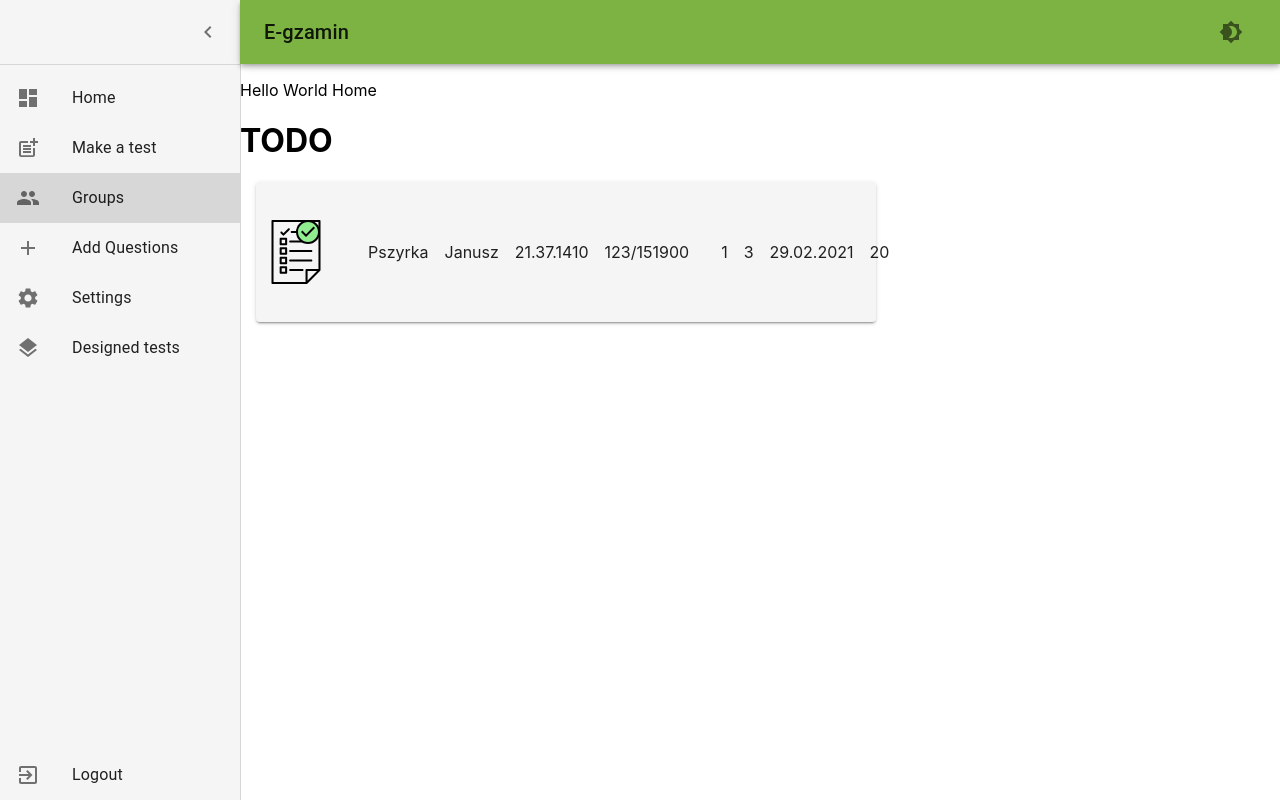
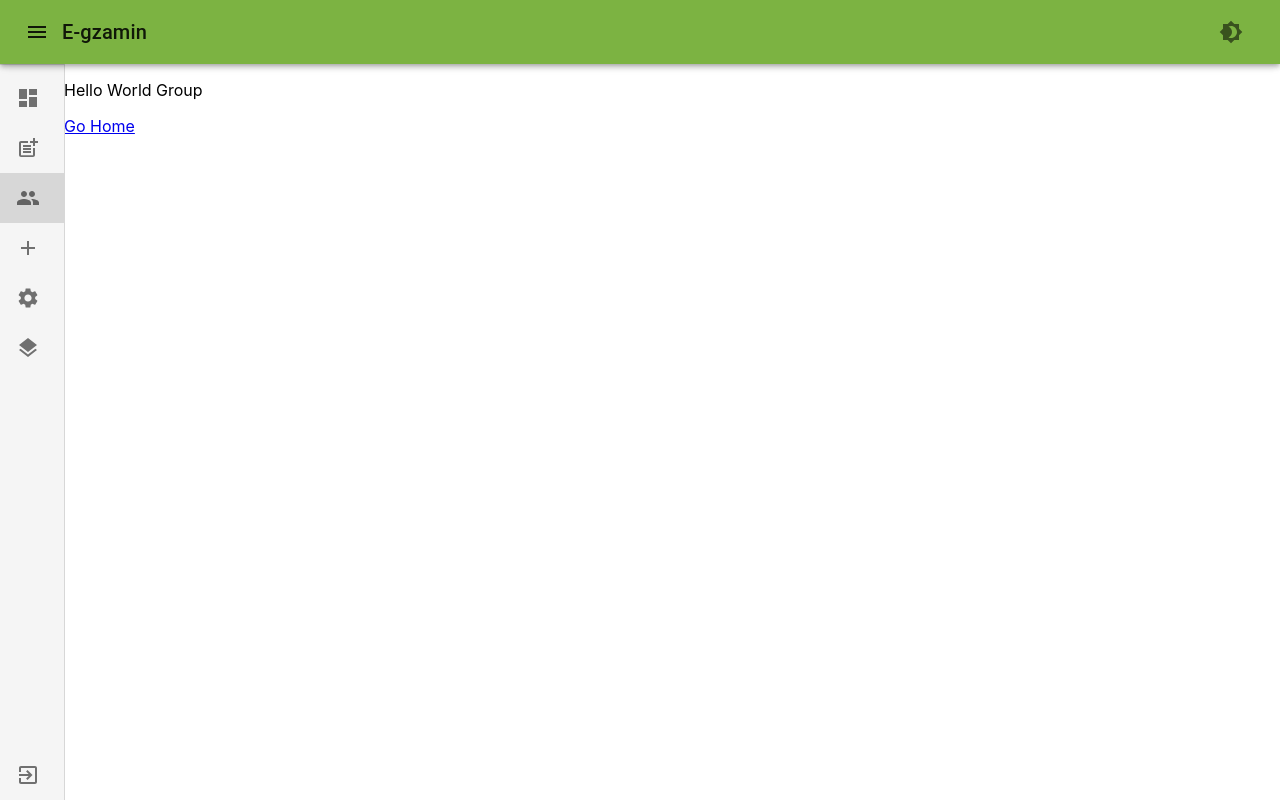
Before and after one commit to jBosak98/stock-market-game-frontend, a React (Create React App) app: page /group in a window 1280 px wide. Before the commit this address led to /. Built offline with nearby package versions, Linux system fonts and the light colour scheme; sample sign-in values are in the browser's storage.

Commit message:
ApplicationLayout as basic appTemplate, routes refactored, privateRoute

```diff
--- a/src/App.tsx
+++ b/src/App.tsx
@@ -1,14 +1,14 @@
-import MainRoute from "./routes/MainRoute";
 import React from "react";
 
+import "./App.scss";
+import ApplicationLayout from "./components/ApplicationLayout";
 import { ThemeModeProvider } from "./contexts/ThemeModeContext";
-import "./App.scss";
 
 const App = () => {
   return (
     <div className="App">
       <ThemeModeProvider>
-        <MainRoute />
+        <ApplicationLayout />
       </ThemeModeProvider>
     </div>
   );
--- /dev/null
+++ b/src/components/ApplicationLayout.tsx
@@ -0,0 +1,53 @@
+import React, { useState } from "react";
+import { makeStyles } from "@material-ui/core/styles";
+import { BrowserRouter } from "react-router-dom";
+
+import isLoggedIn from "../lib/isLoggedIn";
+import SimpleAppBar from "./SimpleAppBar";
+import SimpleDrawer from "./SimpleDrawer";
+import MainRoute from "../routes/MainRoute";
+
+const useStyles = makeStyles((theme) => ({
+  content: {
+    width: "100%",
+    backgroundColor: theme.palette.background.default,
+  },
+  appbarSpace: {
+    height: "64px",
+    overflow: "auto",
+  },
+  mainContainer: {
+    display: "flex",
+    height: "calc(100vh - 64px)",
+    overflow: "auto",
+    width: "100%",
+  },
+}));
+
+const ApplicationLayout = () => {
+  const [isDrawerOpened, setIsDrawerOpened] = useState<boolean>(false);
+  const isUserLoggedIn = isLoggedIn();
+  const styles = useStyles();
+  return (
+    <BrowserRouter>
+      <SimpleAppBar
+        isDrawerOpened={isUserLoggedIn && isDrawerOpened}
+        setIsDrawerOpened={setIsDrawerOpened}
+      />
+      {isUserLoggedIn && (
+        <SimpleDrawer
+          setIsDrawerOpened={setIsDrawerOpened}
+          isDrawerOpened={isDrawerOpened}
+        />
+      )}
+      <div className={styles.content}>
+        <div className={styles.appbarSpace} />
+        <div className={styles.mainContainer}>
+          <MainRoute />
+        </div>
+      </div>
+    </BrowserRouter>
+  );
+};
+
+export default ApplicationLayout;
--- a/src/components/SimpleAppBar.tsx
+++ b/src/components/SimpleAppBar.tsx
@@ -21,7 +21,7 @@ const useStyles = makeStyles((theme) => ({
 
 const SimpleAppBar = ({
   isDrawerOpened,
-  setIsDrawerOpened,
+  setIsDrawerOpened = () => {},
 }: {
   isDrawerOpened: boolean;
   setIsDrawerOpened: (drawState: boolean) => unknown;
--- a/src/routes/AuthRoute.tsx
+++ b/src/routes/AuthRoute.tsx
@@ -1,7 +1,6 @@
 import React from "react";
 import { BrowserRouter, Route, Switch, Redirect } from "react-router-dom";
 
-import SimpleAppBar from "../components/SimpleAppBar";
 import Register from "../components/Register";
 import Login from "../components/Login";
 
@@ -9,7 +8,6 @@ const AuthRoute = ({ match: { path } }: { match: { path: String } }) => {
   return (
     <>
       <BrowserRouter>
-        <SimpleAppBar isDrawerOpened={false} setIsDrawerOpened={() => {}} />
         <Switch>
           <Route exact path={`${path}/register`} component={Register} />
           <Route exact path={`${path}/login`} component={Login} />
--- a/src/routes/MainRoute.tsx
+++ b/src/routes/MainRoute.tsx
@@ -1,77 +1,29 @@
-import React, { useState } from "react";
+import React from "react";
 import { BrowserRouter, Route, Switch, Redirect } from "react-router-dom";
-import { makeStyles } from "@material-ui/core/styles";
 
 import AddQuest from "../components/AddQuest";
 import AuthRoute from "./AuthRoute";
+import PrivateRoute from "./PrivateRoute";
 import Group from "../components/Group";
 import Home from "../components/Home";
 import MakeTest from "../components/MakeTest";
 import Settings from "../components/Settings";
-import SimpleAppBar from "../components/SimpleAppBar";
-import SimpleDrawer from "../components/SimpleDrawer";
 import Tests from "../components/Tests";
-import isLoggedIn from "../lib/isLoggedIn";
-
-const useStyles = makeStyles((theme) => ({
-  content: {
-    width: "100%",
-    backgroundColor: theme.palette.background.default,
-  },
-  appbarSpace: {
-    height: "64px",
-    overflow: "auto",
-  },
-  mainContainer: {
-    display: "flex",
-    height: "calc(100vh - 64px)",
-    overflow: "auto",
-    width: "100%",
-  },
-}));
 
 function MainRoute() {
-  const [isDrawerOpened, setIsDrawerOpened] = useState<boolean>(true);
-  const isUserLoggedIn = isLoggedIn();
-  const styles = useStyles();
   return (
-    <BrowserRouter>
-      <SimpleAppBar
-        isDrawerOpened={isDrawerOpened}
-        setIsDrawerOpened={setIsDrawerOpened}
-      />
-      {isUserLoggedIn && (
-        <SimpleDrawer
-          setIsDrawerOpened={setIsDrawerOpened}
-          isDrawerOpened={isDrawerOpened}
-        />
-      )}
-      <div className={styles.content}>
-        <div className={styles.appbarSpace} />
-        <div className={styles.mainContainer}>
-          <_MainSwitch isLoggedIn={isUserLoggedIn} />
-        </div>
-      </div>
-    </BrowserRouter>
+    <Switch>
+      <PrivateRoute exact path="/" component={Home} />
+      <PrivateRoute exact path="/addquest" component={AddQuest} />
+      <PrivateRoute exact path="/group" component={Group} />
+      <PrivateRoute exact path="/maketest" component={MakeTest} />
+      <PrivateRoute exact path="/settings" component={Settings} />
+      <PrivateRoute exact path="/tests" component={Tests} />
+
+      <Route path="/auth" component={AuthRoute} />
+      <Redirect to="/" />
+    </Switch>
   );
 }
 
-const _MainSwitch = ({ isLoggedIn }: { isLoggedIn: Boolean }) => (
-  <Switch>
-    {isLoggedIn && (
-      <>
-        <Route exact path="/" component={Home} />
-        <Route exact path="/addquest" component={AddQuest} />
-        <Route exact path="/group" component={Group} />
-        <Route exact path="/maketest" component={MakeTest} />
-        <Route exact path="/settings" component={Settings} />
-        <Route exact path="/tests" component={Tests} />
-        <Redirect to="/" />
-      </>
-    )}
-    <Route path="/auth" component={AuthRoute} />
-    <Redirect to="/auth" />
-  </Switch>
-);
-
 export default MainRoute;
--- /dev/null
+++ b/src/routes/PrivateRoute.tsx
@@ -0,0 +1,30 @@
+import React from "react";
+import { Route, Redirect } from "react-router-dom";
+
+import isLoggedIn from "../lib/isLoggedIn";
+
+type PrivateRouteProps = {
+  component: React.FC;
+  exact: boolean;
+  path: string;
+};
+const PrivateRoute: React.FC<PrivateRouteProps> = ({
+  component: Component,
+  ...restProps
+}) => {
+  const isUserLoggedIn = isLoggedIn();
+  return (
+    <Route
+      {...restProps}
+      render={(props: any) =>
+        isUserLoggedIn ? (
+          <Component {...props} />
+        ) : (
+          <Redirect to="/auth/login" />
+        )
+      }
+    />
+  );
+};
+
+export default PrivateRoute;
```
